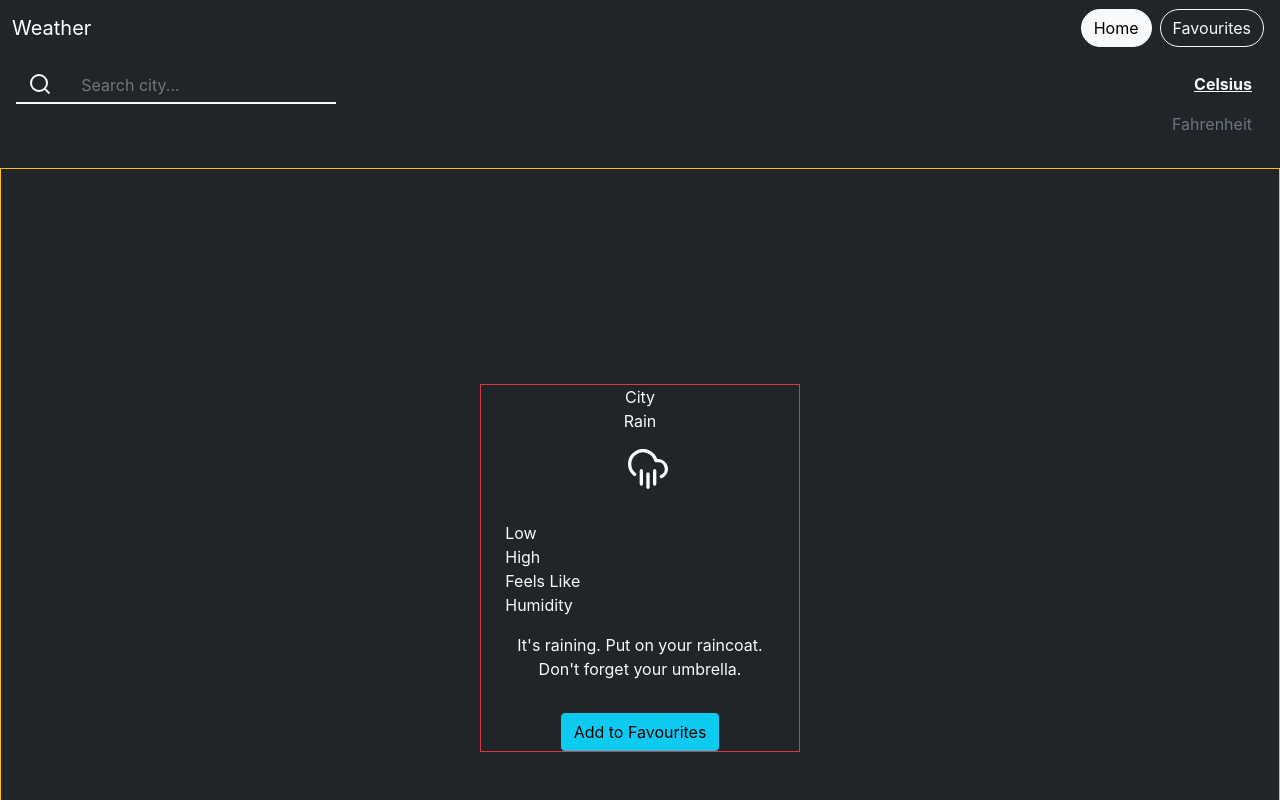
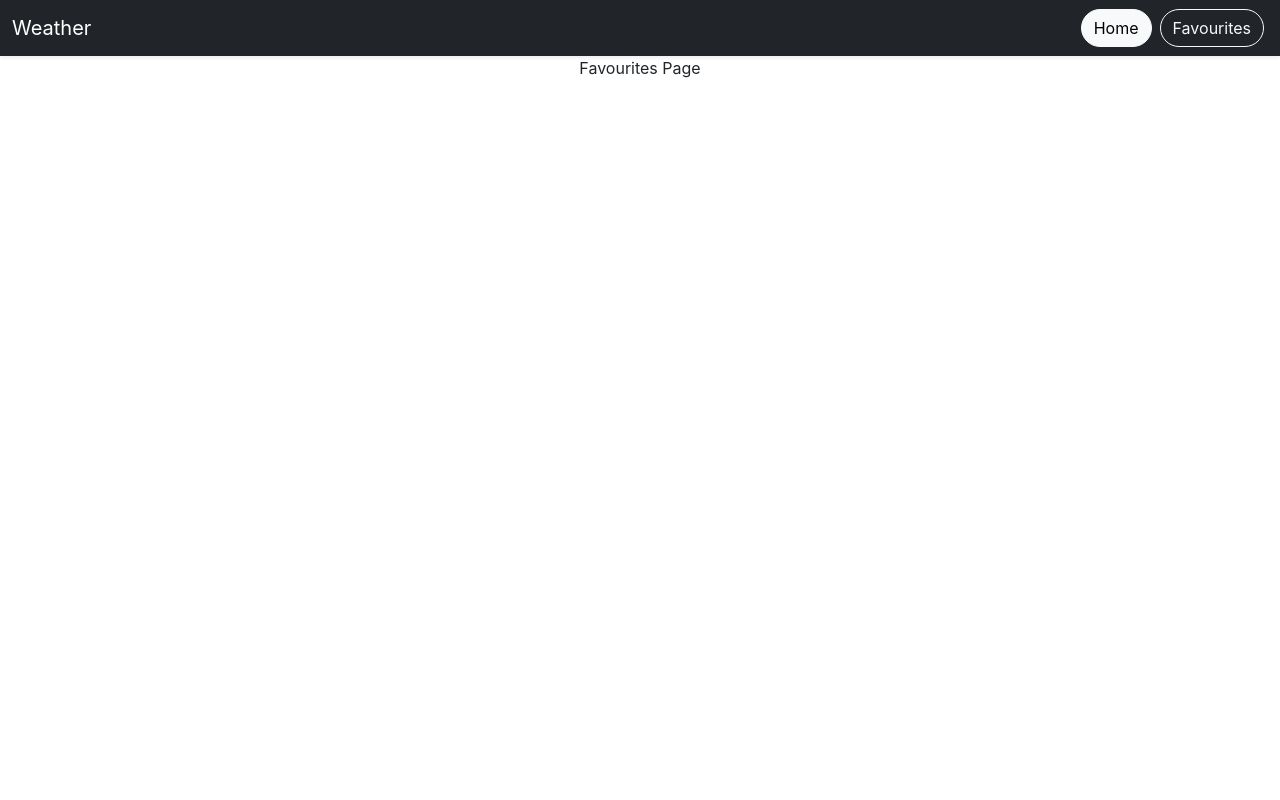
Before and after one commit to sdbo3b/weather-app, a React (Create React App) app: page /favourites in a window 1280 px wide. Shown: the top 800 px of the page. Built offline with nearby package versions, Linux system fonts and the light colour scheme.

Commit message:
Added favourites route

```diff
--- a/package.json
+++ b/package.json
@@ -16,6 +16,7 @@
     "react-dom": "^17.0.2",
     "react-feather": "^2.0.9",
     "react-redux": "^7.2.4",
+    "react-router-dom": "^5.2.0",
     "react-scripts": "4.0.3",
     "redux": "^4.1.0",
     "redux-thunk": "^2.3.0",
@@ -48,6 +49,7 @@
   },
   "devDependencies": {
     "@types/qs": "^6.9.7",
+    "@types/react-router-dom": "^5.1.8",
     "redux-devtools-extension": "^2.13.9"
   }
 }
--- a/src/App.tsx
+++ b/src/App.tsx
@@ -1,23 +1,26 @@
 import React from "react";
-import weatherApiClient from "./api/weather-api-client";
+import { BrowserRouter as Router, Switch, Route } from "react-router-dom";
 import "./App.css";
+import Favourites from "./components/favourties/Favourites";
 import Home from "./components/home/Home";
 import NavBar from "./components/nav/NavBar";
 
-function App() {
-  const click = (e: any) => {
-    e.preventDefault();
-    weatherApiClient.byCityName({ q: ["London", "uk"] }).then((data) => {
-      console.log(data);
-    });
-  };
-
+const App: React.FC = () => {
   return (
-    <div className="App min-vh-100">
-      <NavBar />
-      <Home />
-    </div>
+    <Router>
+      <div className="App min-vh-100">
+        <NavBar />
+        <Switch>
+          <Route path="/favourites">
+            <Favourites />
+          </Route>
+          <Route path="/">
+            <Home />
+          </Route>
+        </Switch>
+      </div>
+    </Router>
   );
-}
+};
 
 export default App;
--- /dev/null
+++ b/src/components/favourties/Favourites.tsx
@@ -0,0 +1,11 @@
+import React from "react";
+
+const Favourites: React.FC = () => {
+  return (
+    <div>
+      <div>Favourites Page</div>
+    </div>
+  );
+};
+
+export default Favourites;
--- a/src/components/nav/NavBar.tsx
+++ b/src/components/nav/NavBar.tsx
@@ -1,5 +1,6 @@
 import React from "react";
 import { Menu } from "react-feather";
+import { Link } from "react-router-dom";
 
 const NavBar: React.FC = () => {
   return (
@@ -21,15 +22,20 @@ const NavBar: React.FC = () => {
         </button>
         <div className="collapse navbar-collapse" id="navbarSupportedContent">
           <ul className="navbar-nav me-auto mb-2 mb-lg-0"></ul>
-          <button className="btn btn-light mx-1 rounded-pill" type="submit">
+          <Link
+            to="/"
+            className="btn btn-light mx-1 rounded-pill"
+            type="submit"
+          >
             Home
-          </button>
-          <button
+          </Link>
+          <Link
+            to="/favourites"
             className="btn btn-outline-light mx-1 rounded-pill"
             type="submit"
           >
             Favourites
-          </button>
+          </Link>
         </div>
       </div>
     </nav>
```
Also changed, not shown: 1 other file (tests, documents, lock files or other folders).
